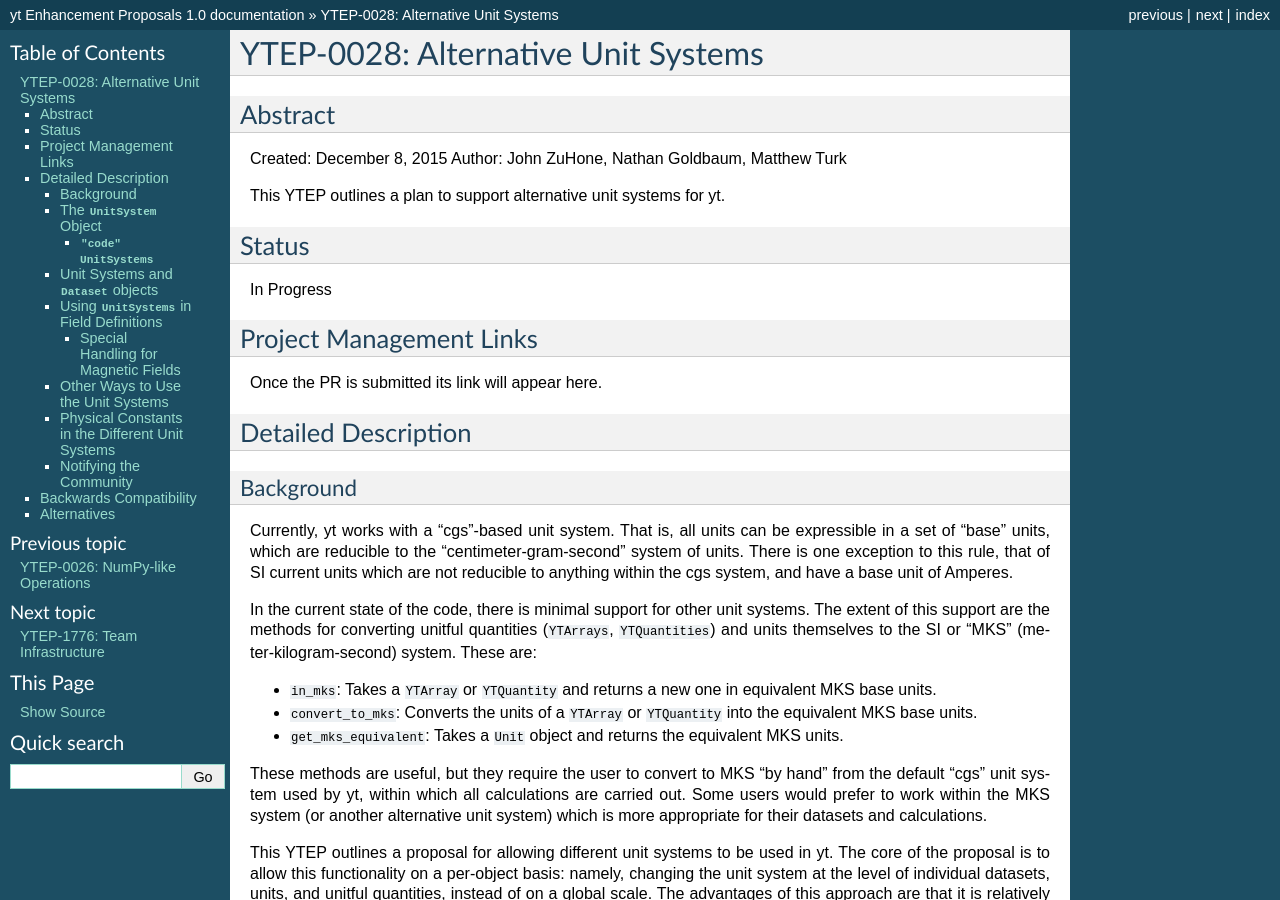
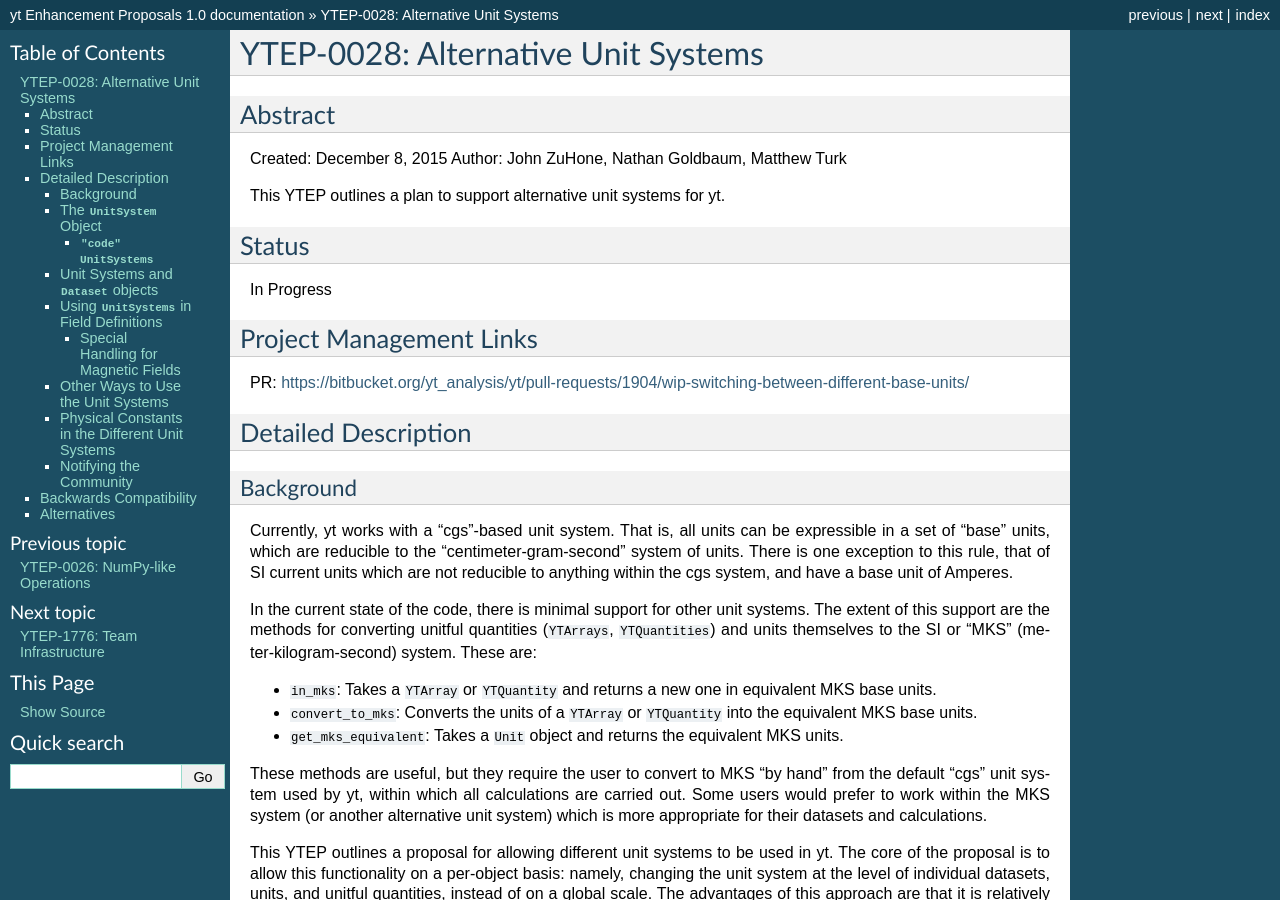
Before and after one commit to yt-project/ytep, a Sphinx documentation site: the page built from source/YTEPs/YTEP-0028.rst, in a window 1280 px wide and 900 px high. Built offline with Sphinx 7.4.7, drawn with Linux system fonts in a browser that asks for light colours; formulas are drawn with MathJax 3.

Commit message:
Added PR link

```diff
--- a/source/YTEPs/YTEP-0028.rst
+++ b/source/YTEPs/YTEP-0028.rst
@@ -17,7 +17,7 @@ In Progress
 Project Management Links
 ------------------------
 
-Once the PR is submitted its link will appear here.
+PR: https://bitbucket.org/yt_analysis/yt/pull-requests/1904/wip-switching-between-different-base-units/
 
 Detailed Description
 --------------------
```
